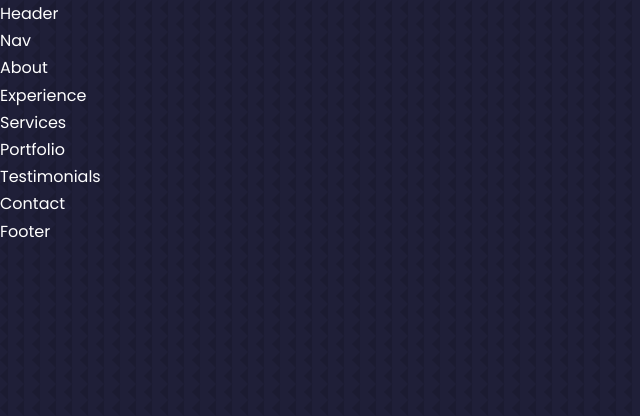
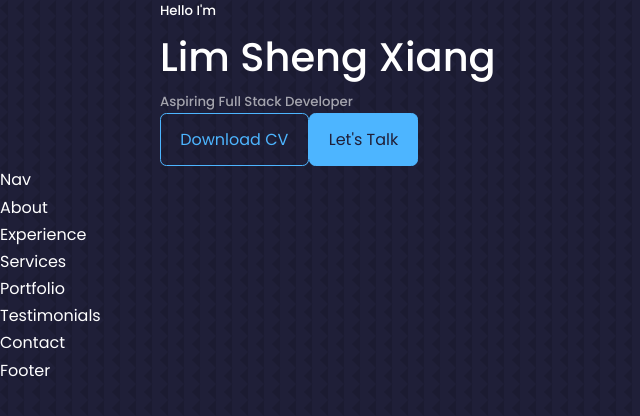
Before and after one commit to LSX99/React-Portfolio-Website, a React (Create React App) app: page / in a window 1280 px wide. Shown: the top 416 px of the page, without its empty margins (0-640 px from the left). Built offline with nearby package versions, Linux system fonts and the light colour scheme.

Commit message:
added CTA component within header file

```diff
--- /dev/null
+++ b/src/components/header/CTA.jsx
@@ -0,0 +1,18 @@
+import React from "react";
+import CV from "../../assets/cv.pdf";
+
+const CTA = () => {
+	return (
+		<div className="cta">
+			<a href={CV} download className="btn">
+				Download CV
+			</a>
+			<a href="#contact" className="btn btn-primary">
+				{" "}
+				Let's Talk
+			</a>
+		</div>
+	);
+};
+
+export default CTA;
--- a/src/components/header/Header.jsx
+++ b/src/components/header/Header.jsx
@@ -1,8 +1,18 @@
 import React from "react";
 import "./header.css";
+import CTA from "./CTA";
 
 const Header = () => {
-	return <div>Header</div>;
+	return (
+		<header>
+			<div className="container header_container">
+				<h5>Hello I'm</h5>
+				<h1>Lim Sheng Xiang</h1>
+				<h5 className="text-light">Aspiring Full Stack Developer</h5>
+				<CTA />
+			</div>
+		</header>
+	);
 };
 
 export default Header;
```
Also changed, not shown: 1 other file (tests, documents, lock files or other folders).
